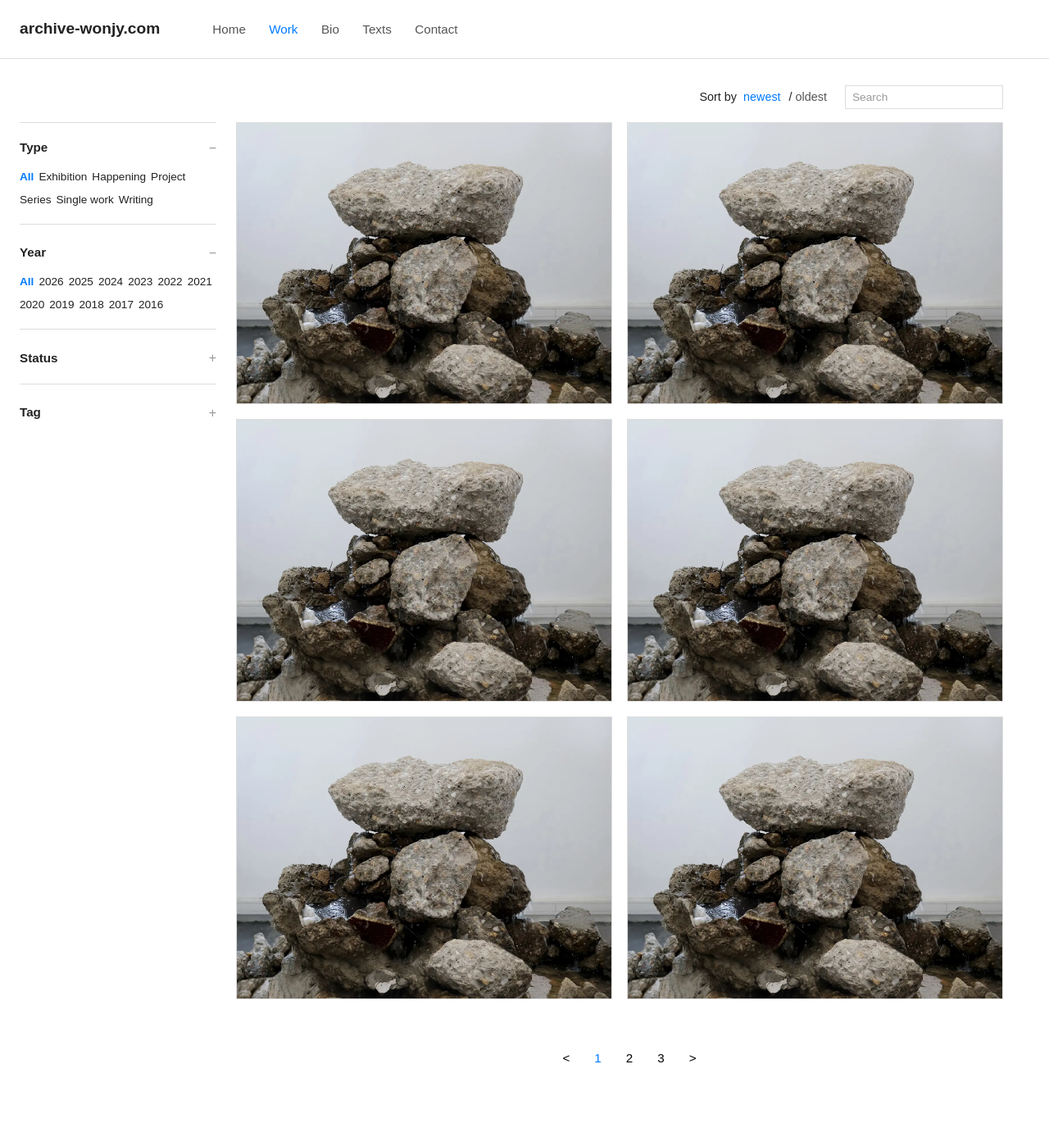
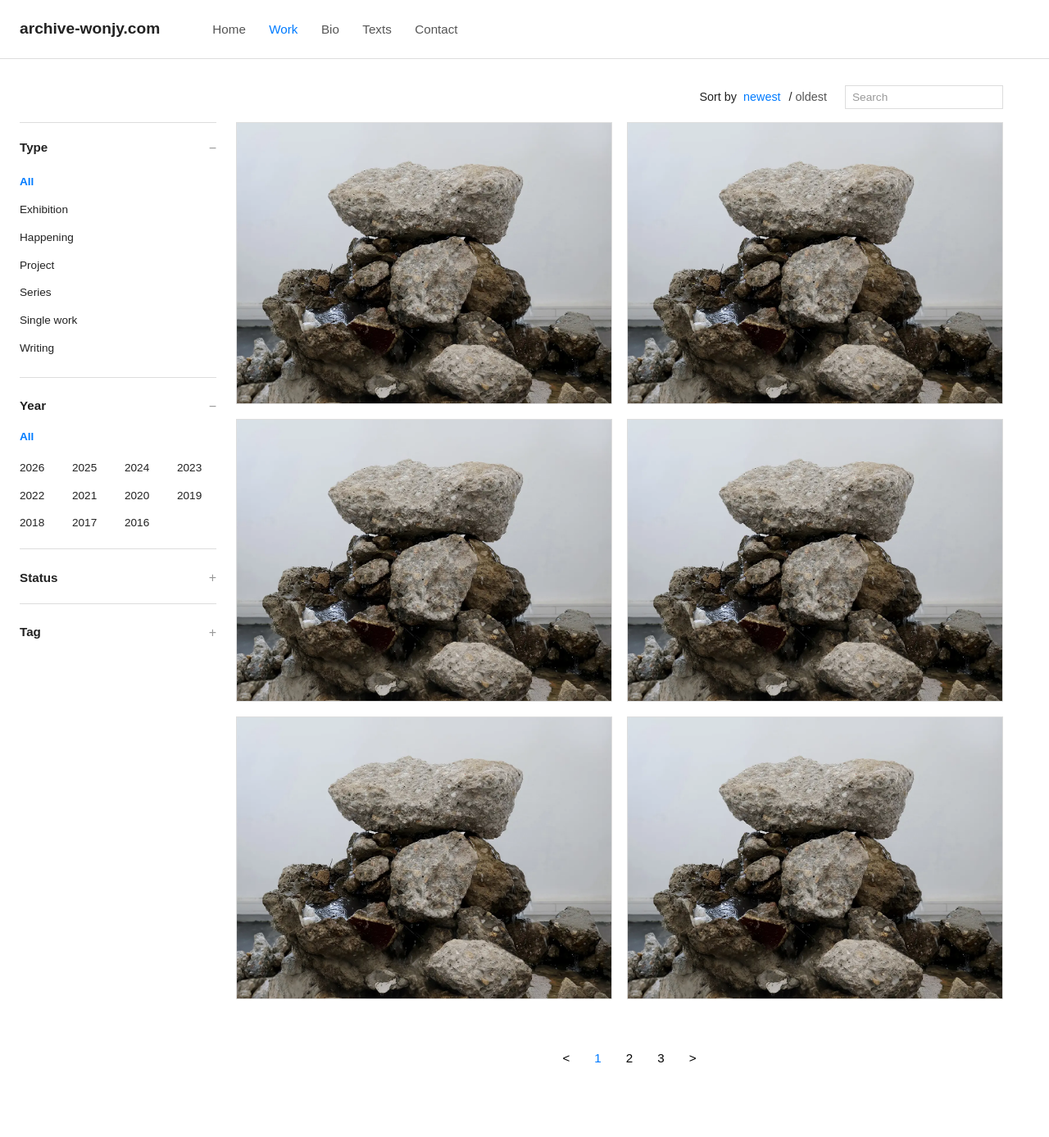
Before and after one commit to Won-Jy/archive-wonjy, a Jekyll site: the page built from work.html, in a window 1280 px wide. Shown: the whole page at 82% size. Built offline with Jekyll 4.4.1, drawn with Linux system fonts in a browser that asks for light colours.

Commit message:
Update work.html

```diff
--- a/work.html
+++ b/work.html
@@ -149,6 +149,47 @@ layout: none
       }
     }
 
+/* 1) Type / Status / Tag = 세로 리스트 */
+.filter-group[data-filter="type"] .chips,
+.filter-group[data-filter="status"] .chips,
+.filter-group[data-filter="tag"] .chips{
+  display: block;                  /* 줄바꿈 리스트 */
+}
+.filter-group[data-filter="type"] .chip,
+.filter-group[data-filter="status"] .chip,
+.filter-group[data-filter="tag"] .chip{
+  display: block;                  /* 한 줄에 하나 */
+  padding: 6px 0;
+  margin: 0;
+  white-space: normal;             /* 긴 태그 줄바꿈 허용 */
+}
+
+/* 2) Year = 4열 가로 배열(내림차순은 JS에서 이미 처리됨) */
+.filter-group[data-filter="year"] .chips{
+  display: grid;
+  grid-template-columns: repeat(4, auto);
+  column-gap: 16px;
+  row-gap: 8px;
+  align-content: start;
+}
+.filter-group[data-filter="year"] .chip{
+  display: inline-block;
+  padding: 2px 0;
+  margin: 0;
+}
+/* All은 첫 줄 단독으로 전체 폭 차지 */
+.filter-group[data-filter="year"] .chip[data-value="__ALL__"]{
+  grid-column: 1 / -1;
+  padding-bottom: 6px;
+}
+
+/* 반응형: 폭이 줄면 열 수도 자동 축소 */
+@media (max-width: 1100px){
+  .filter-group[data-filter="year"] .chips{ grid-template-columns: repeat(3, auto); }
+}
+@media (max-width: 720px){
+  .filter-group[data-filter="year"] .chips{ grid-template-columns: repeat(2, auto); }
+}
 
     /* 카드 공통 */
     .card{position:relative;border:1px solid var(--border);overflow:hidden;background:#f8f8f8}
```
